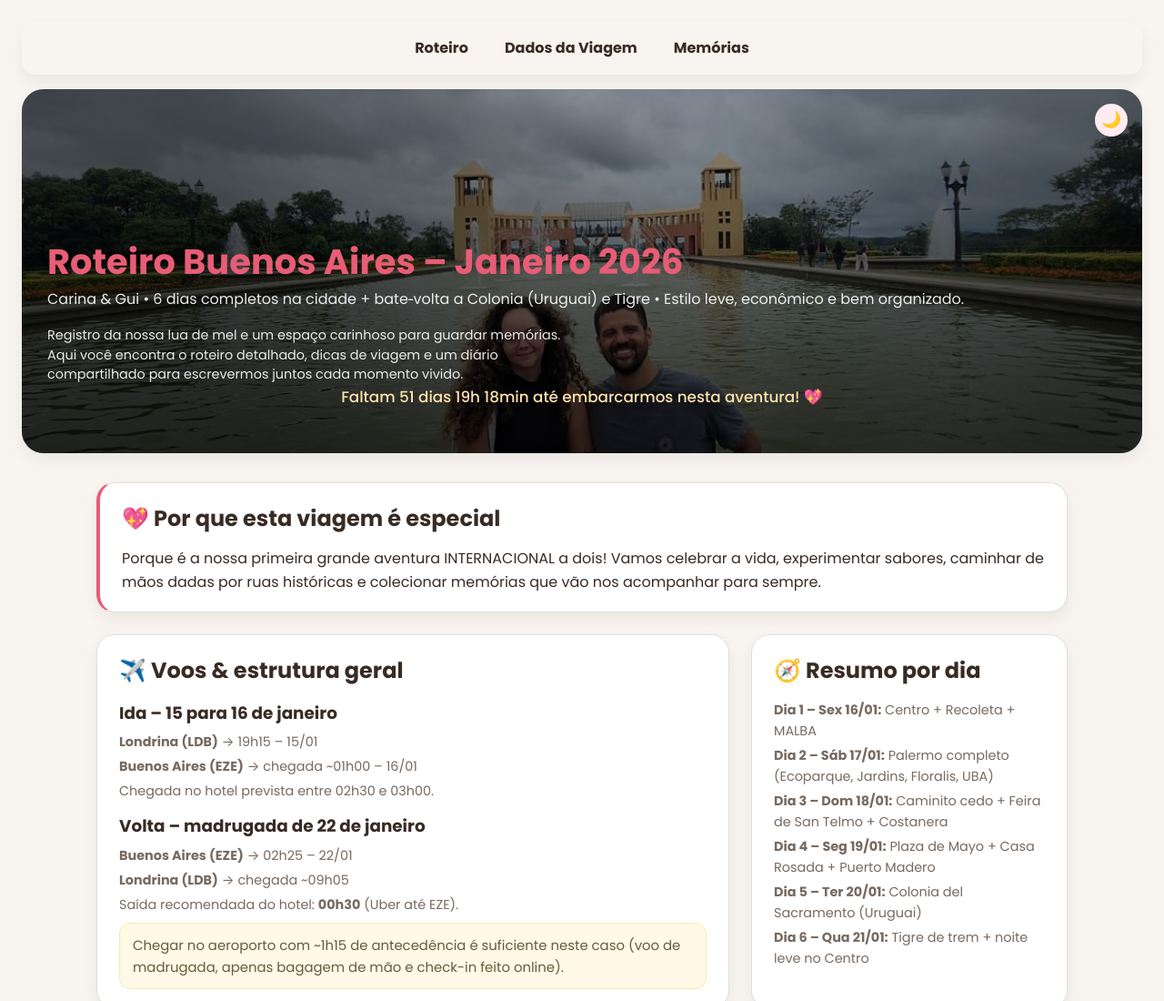
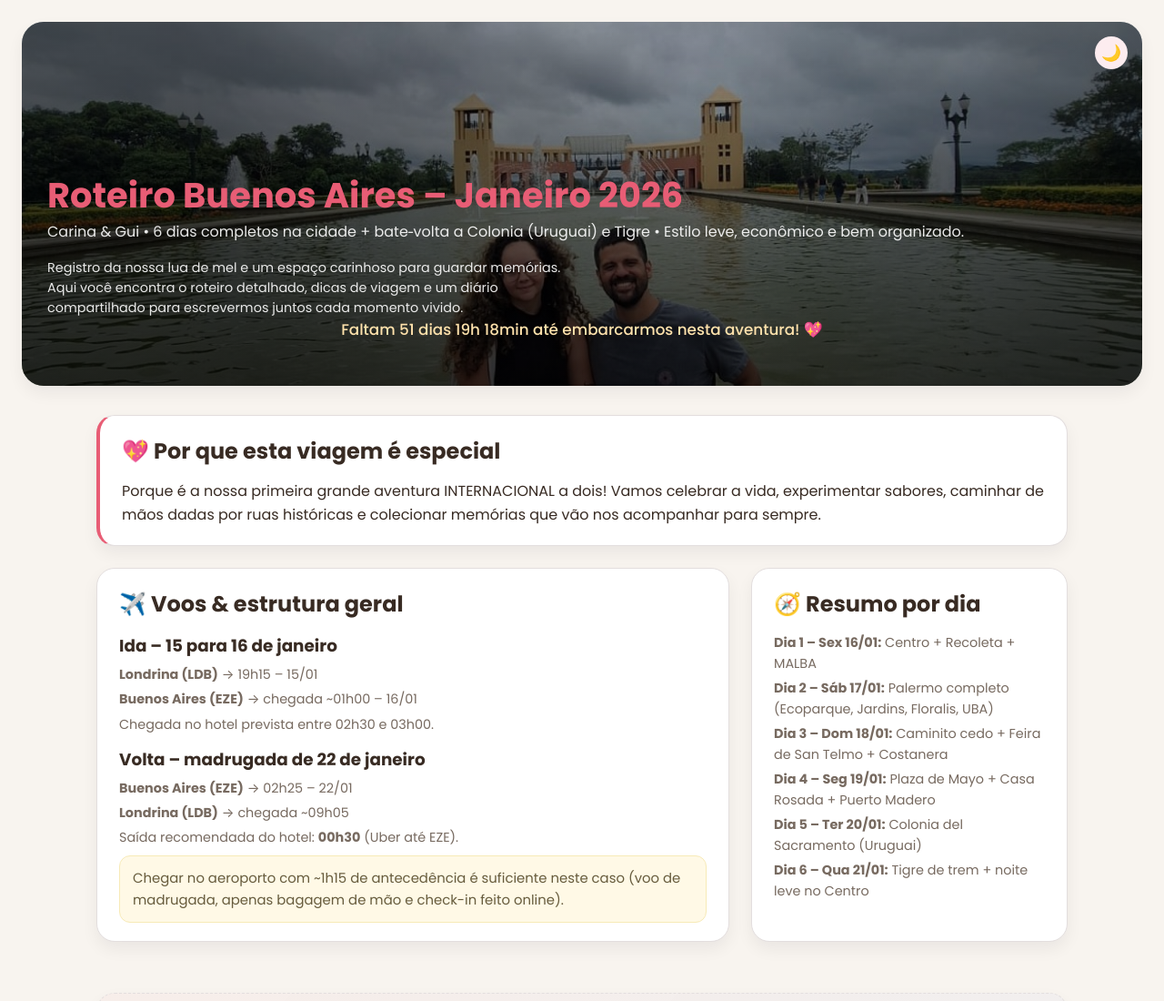
Before and after one commit to prof-guifonseca/Romance-Argentino, a website: page index.html in a window 1280 px wide. Shown: the top 1100 px of the page at 91% size. Drawn offline with Linux system fonts and the light colour scheme; no server answers.

Commit message:
Update index.html

```diff
--- a/index.html
+++ b/index.html
@@ -25,18 +25,6 @@
   <script src="https://accounts.google.com/gsi/client" async defer></script>
 </head>
   <body>
-    <!-- Navegação principal do aplicativo. Este menu permite alternar entre as
-         seções principais: o roteiro (home), dados da viagem/dicas, memórias
-         compartilhadas e o guia autônoma. A navegação usa âncoras para
-         rolar até as respectivas seções da página. -->
-    <nav id="main-nav" class="main-nav">
-      <a href="#home" class="nav-link">Roteiro</a>
-      <a href="#trip-data" class="nav-link">Dados da Viagem</a>
-      <a href="#tab-list" class="nav-link" id="memories-link">Memórias</a>
-      <!-- Link para o guia removido; a navegação agora contém apenas o roteiro,
-           dados da viagem e memórias. -->
-    </nav>
-
     <!-- Hero section with our photo and trip overview. The image file
          ca-e-gui.jpg should live in the same directory as this HTML. Feel free
          to replace it with your own photo (keep the file name if you like).
```
